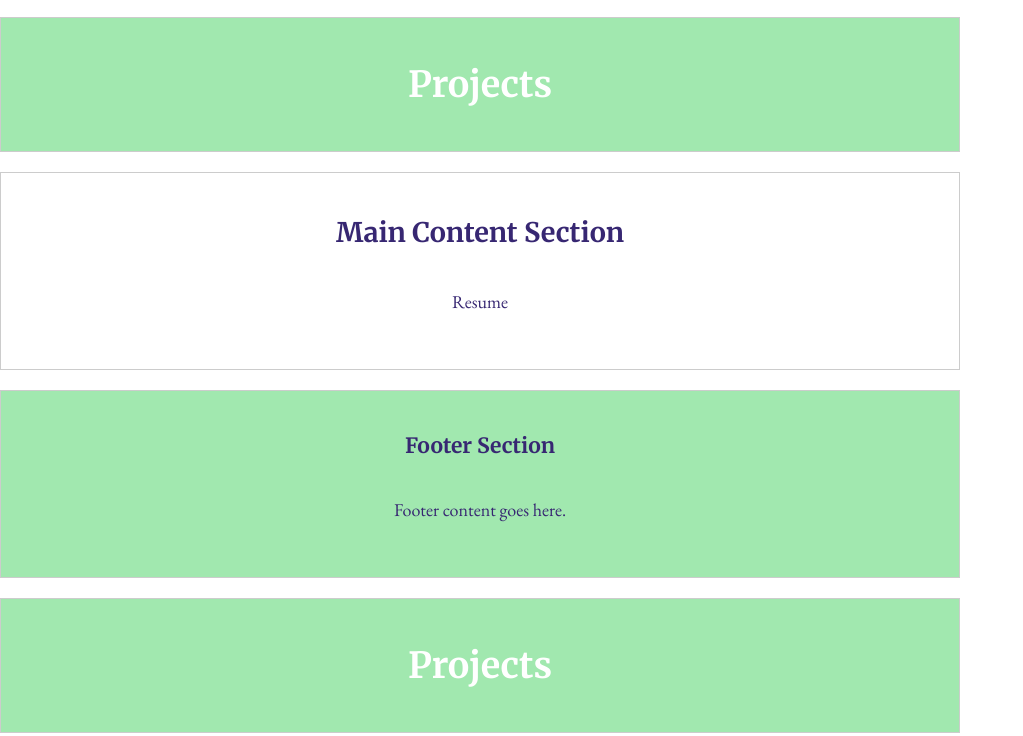
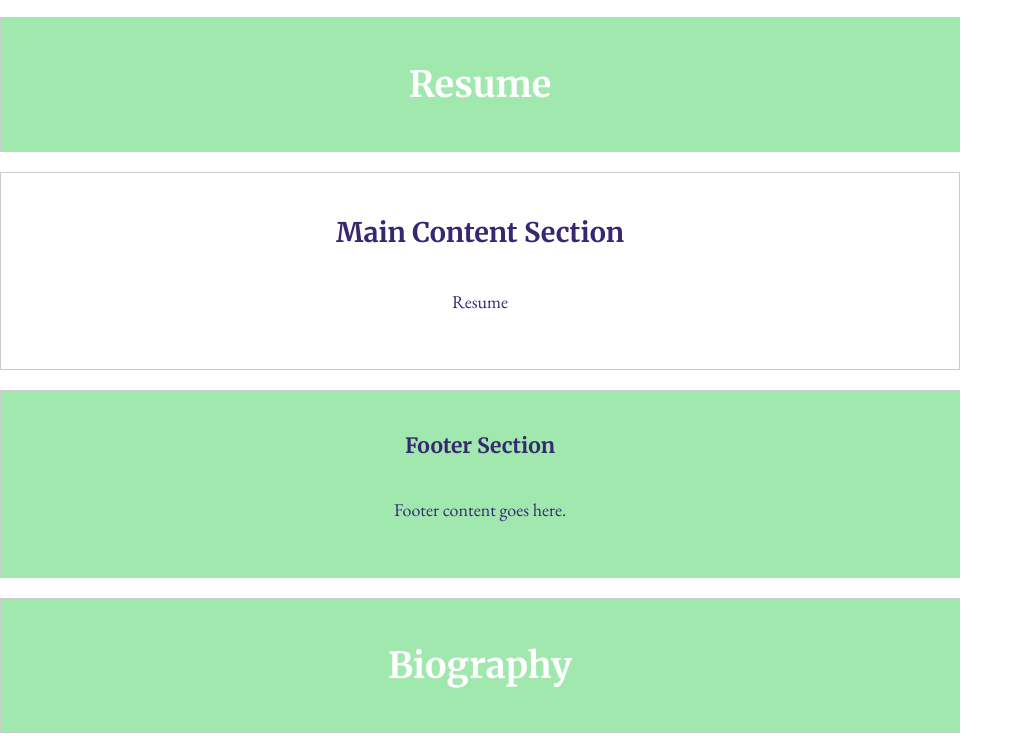
Before and after one commit to alexanderkokona/wdd130, a plain HTML site: page wwr/personal-site-plan.html in a window 1280 px wide. Shown: the part 3325-4061 px from the top of the page, without its empty margins (0-1023 px from the left). Drawn offline with nearby package versions, Linux system fonts and the light colour scheme.

Commit message:
content / wireframe images

```diff
--- a/wwr/personal-site-plan.html
+++ b/wwr/personal-site-plan.html
@@ -183,7 +183,7 @@
 </head>
 <body>
     <header>
-        <h1>Projects</h1>
+        <h1>Resume</h1>
     </header>
     <section>
       <h2>Main Content Section</h2>
@@ -224,7 +224,7 @@
 </head>
 <body>
     <header>
-        <h1>Projects</h1>
+        <h1>Biography</h1>
     </header>
     <section>
       <h2>Main Content Section</h2>
```
